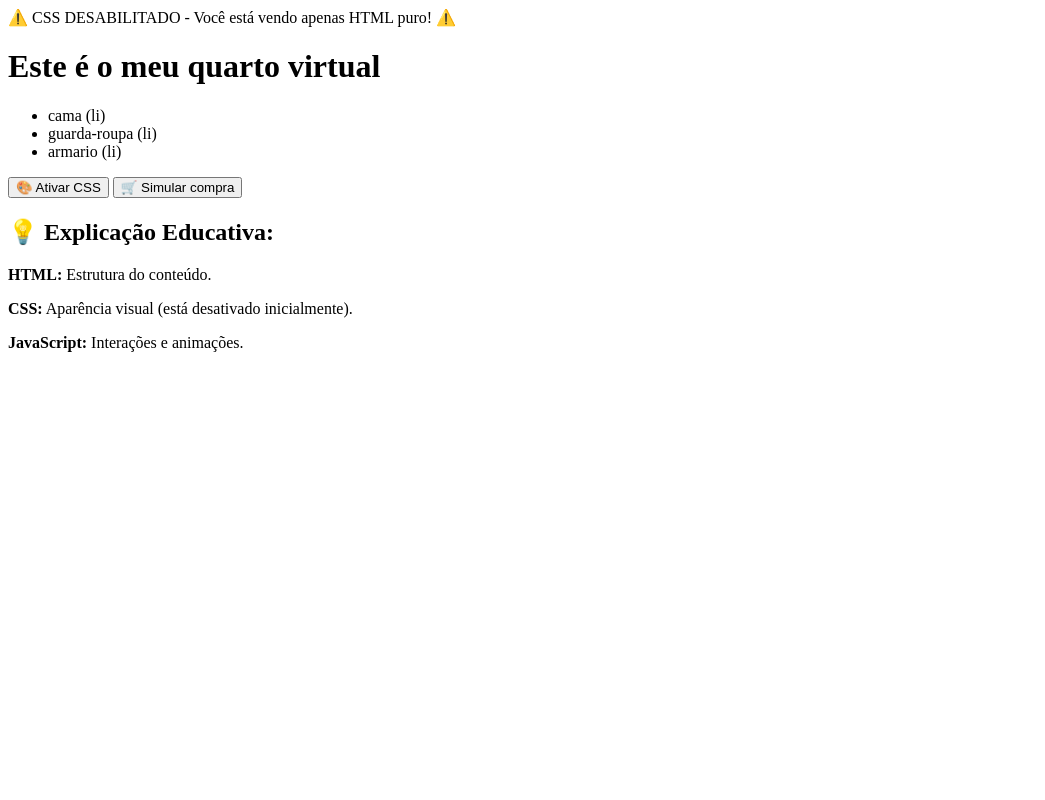
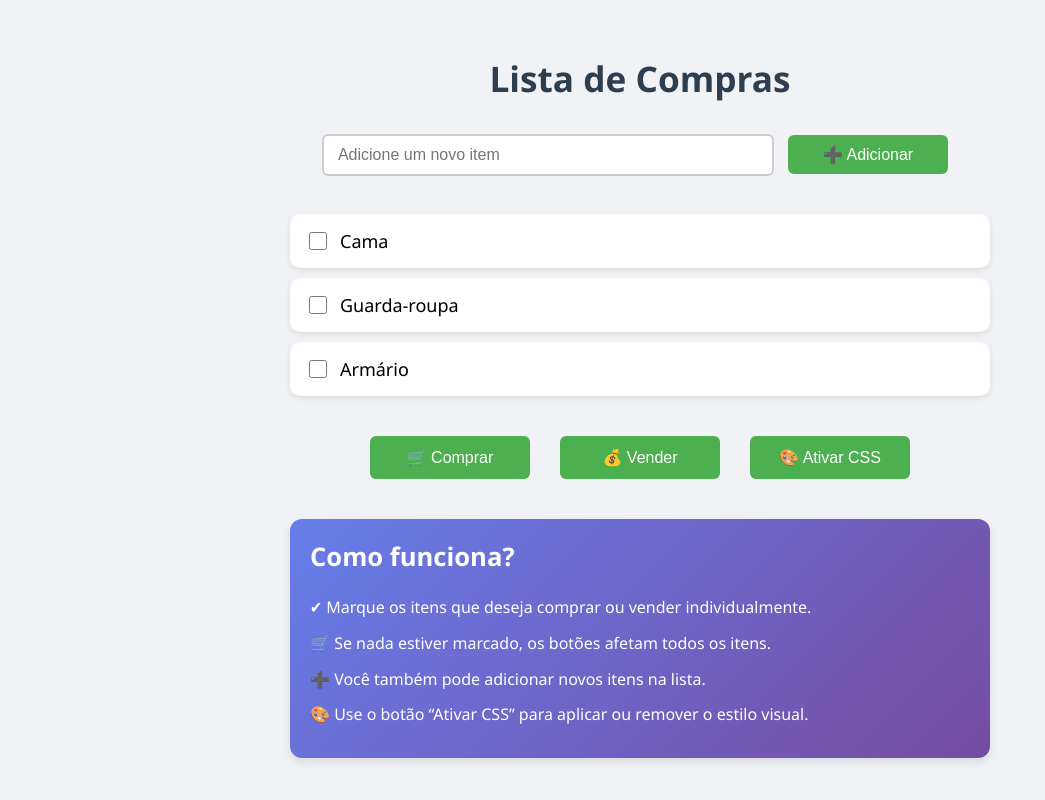
Before and after one commit to NicollasDelgado/Notion---Site, a plain HTML site: page Site aula/site.html in a window 1280 px wide. Shown: the whole page, without its empty margins (0-1045 px from the left). Drawn offline with Linux system fonts and the light colour scheme.

Commit message:
Update site.html

```diff
--- a/Site aula/site.html
+++ b/Site aula/site.html
@@ -2,42 +2,44 @@
 <html lang="pt-BR">
 <head>
   <meta charset="UTF-8" />
-  <meta name="viewport" content="width=device-width, initial-scale=1.0"/>
-  <title>Meu Quarto Virtual</title>
-  <!-- CSS externo, desativado por padrão -->
-  <link rel="stylesheet" href="style.css" id="main-css" disabled>
+  <meta name="viewport" content="width=device-width, initial-scale=1" />
+  <title>Lista de Compras Interativa</title>
+  <link rel="stylesheet" href="style.css" id="main-css" />
 </head>
 <body>
-  <noscript>
-    <div style="background: #ff6b6b; color: white; padding: 10px; text-align: center;">
-      ⚠️ JavaScript está desabilitado - os botões não funcionarão! ⚠️
-    </div>
-  </noscript>
+  <h1>Lista de Compras</h1>
 
-  <div id="css-warning" class="no-css-warning">
-    ⚠️ CSS DESABILITADO - Você está vendo apenas HTML puro! ⚠️
+  <div class="input-add">
+    <input type="text" id="newItemInput" placeholder="Adicione um novo item" />
+    <button id="addItemBtn">➕ Adicionar</button>
   </div>
 
-  <h1>Este é o meu quarto virtual</h1>
-  <ul>
-    <li class="cama" data-original="cama (li)">cama (li)</li>
-    <li class="guarda-roupa" data-original="guarda-roupa (li)">guarda-roupa (li)</li>
-    <li class="armario" data-original="armario (li)">armario (li)</li>
+  <ul id="itemList">
+    <li data-original="Cama" data-converted="false">
+      <label><input type="checkbox" class="item-checkbox" /> Cama</label>
+    </li>
+    <li data-original="Guarda-roupa" data-converted="false">
+      <label><input type="checkbox" class="item-checkbox" /> Guarda-roupa</label>
+    </li>
+    <li data-original="Armário" data-converted="false">
+      <label><input type="checkbox" class="item-checkbox" /> Armário</label>
+    </li>
   </ul>
 
   <div class="controls">
-    <button id="toggleCssBtn" title="Ativar ou desativar o CSS">🎨 Ativar CSS</button>
-    <button id="converteBtn">🛒 Simular compra</button>
-    <button id="resetBtn" style="display: none;">↩️ Voltar ao original</button>
+    <button id="converteBtn">🛒 Comprar</button>
+    <button id="resetBtn">💰 Vender</button>
+    <button id="toggleCssBtn">🎨 Ativar CSS</button>
   </div>
 
   <div class="explanation">
-    <h2>💡 Explicação Educativa:</h2>
-    <p><strong>HTML:</strong> Estrutura do conteúdo.</p>
-    <p><strong>CSS:</strong> Aparência visual (está desativado inicialmente).</p>
-    <p><strong>JavaScript:</strong> Interações e animações.</p>
+    <h2>Como funciona?</h2>
+    <p>✔ Marque os itens que deseja comprar ou vender individualmente.</p>
+    <p>🛒 Se nada estiver marcado, os botões afetam todos os itens.</p>
+    <p>➕ Você também pode adicionar novos itens na lista.</p>
+    <p>🎨 Use o botão “Ativar CSS” para aplicar ou remover o estilo visual.</p>
   </div>
 
- <script src="script.js"></script>
+  <script src="script.js"></script>
 </body>
 </html>
```
